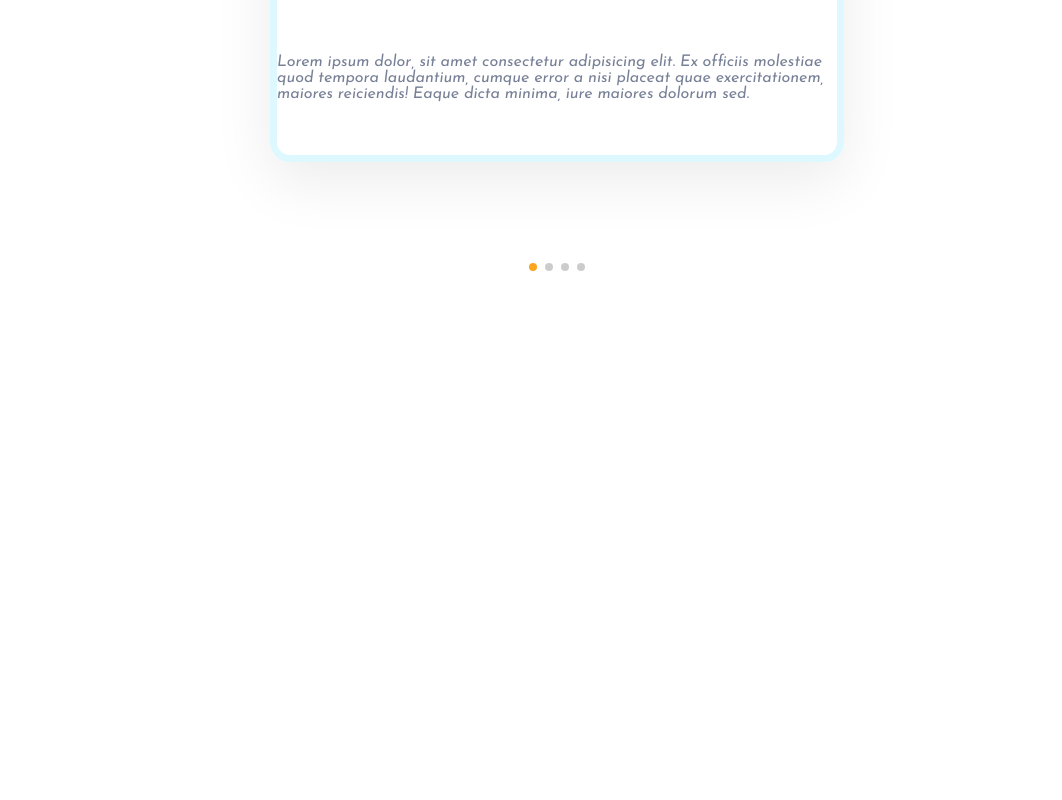
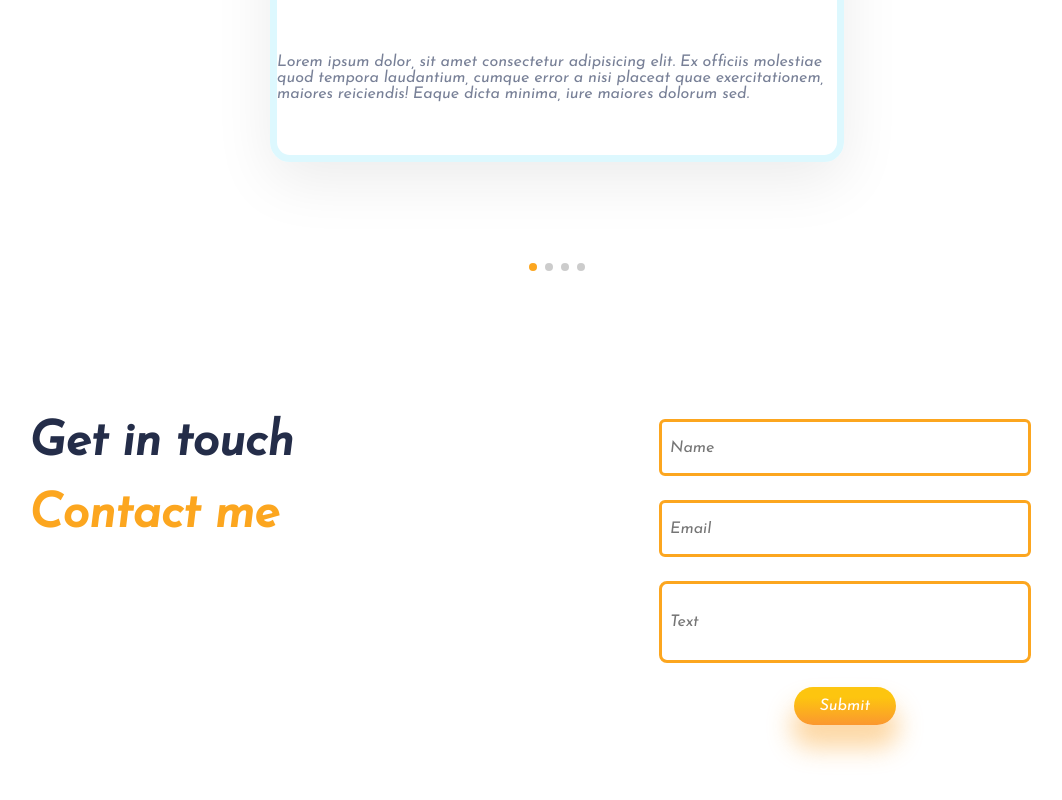
Before and after one commit to Pranishkafle6175/PotfolioReactjs, a React (Create React App) app: page / in a window 1280 px wide. Shown: the part 3145-3945 px from the top of the page, without its empty margins (83-1145 px from the left). Before the commit the page ends 3532 px from the top, so only its background shows below. Built offline with nearby package versions, Linux system fonts and the light colour scheme.

Commit message:
Contact UI Done

```diff
--- a/package.json
+++ b/package.json
@@ -3,9 +3,11 @@
   "version": "0.1.0",
   "private": true,
   "dependencies": {
+    "@emailjs/browser": "^3.11.0",
     "@testing-library/jest-dom": "^5.14.1",
     "@testing-library/react": "^12.0.0",
     "@testing-library/user-event": "^13.2.1",
+    "emailjs": "^4.0.3",
     "react": "^17.0.2",
     "react-dom": "^17.0.2",
     "react-scripts": "5.0.0",
--- a/src/App.js
+++ b/src/App.js
@@ -6,6 +6,7 @@ import CardDiv from './Component/CardDiv/CardDiv';
 import Experience from './Component/Experience/Experience';
 import Projects from './Component/Projects/Projects';
 import Testimonials from './Component/Testimonials/Testimonials';
+import Contact from './Component/Contact/Contact';
 
 
 function App() {
@@ -18,6 +19,7 @@ function App() {
       <Experience/>
       <Projects />
       <Testimonials />
+      <Contact />
       </div>
   );
 }
--- /dev/null
+++ b/src/Component/Contact/Contact.css
@@ -0,0 +1,73 @@
+.c-wrapper {
+  display: flex;
+  justify-content: space-between;
+  height: 70vh;
+  margin-top: 3rem;
+}
+
+.left,
+.right {
+  flex: 1; /* Equal flex distribution between left and right */
+}
+
+.left {
+  display: flex;
+  flex-direction: column;
+}
+
+.left span:nth-of-type(1) {
+  font-size: 3rem;
+  font-weight: bold;
+  margin: 0 3rem 1.5rem 3rem;
+}
+
+.left span:nth-of-type(2) {
+  font-size: 3rem;
+  font-weight: bold;
+  color: var(--orange);
+  margin: 0 3rem 1.5rem 3rem;
+
+}
+
+.right form {
+  display: flex;
+  flex-direction: column;
+  align-items: center;
+  gap: 1.5rem;
+}
+
+.user:nth-of-type(1){
+  border-radius: 6px;
+  height: 35px;
+  width: 350px;
+  outline:none;
+  border-color: var(--orange);
+  border: 3px solid var(--orange);
+  font-size: 16px;
+  padding: 0.5rem;
+
+}
+
+.user:nth-of-type(2){
+  border-radius: 6px;
+  height: 35px;
+  width: 350px;
+
+  /* This will absically have no outline when we click on the text area */
+  outline:none;
+  border-color: var(--orange);
+  border: 3px solid var(--orange);
+  font-size: 16px;
+  padding: 0.5rem;
+}
+
+.user:nth-of-type(3){
+  border-radius: 8px;
+  height: 60px;
+  width: 350px;
+  outline:none;
+  border-color: var(--orange);
+  border: 3px solid var(--orange);
+  font-size: 16px;
+  padding: 0.5rem;
+}
--- /dev/null
+++ b/src/Component/Contact/Contact.jsx
@@ -0,0 +1,24 @@
+import React from 'react'
+import './Contact.css'
+
+const Contact = () => {
+  return (
+    <div className="c-wrapper">
+        <div className="left">
+            <span>Get in touch</span>
+            <span>Contact me</span>
+        </div>
+        <div className="right">
+            <form>
+                <input type="text" name='user_name' className='user' placeholder="Name"/>
+                <input type="email" name='user_email' className='user' placeholder="Email"/>
+                <input type="text" name='message' className='user' placeholder="Text"/>
+                <input type="submit" name='button' className=' button' placeholder="Send"/>
+
+            </form>
+        </div>
+    </div>
+  )
+}
+
+export default Contact
--- a/src/Component/Testimonials/Testimonials.css
+++ b/src/Component/Testimonials/Testimonials.css
@@ -50,7 +50,6 @@
     justify-content: space-evenly;
     height: 19rem;
     width: 35rem;
-
     background: rgba(255, 255, 255, 0.26);
     border: 7px solid var(--blueCard);
     box-shadow: var(--boxShadow);
--- a/src/Component/Testimonials/Testimonials.jsx
+++ b/src/Component/Testimonials/Testimonials.jsx
@@ -43,7 +43,6 @@ const Testimonials = () => {
 
       </div>
       <Swiper
-        // install Swiper modules
         modules={[Pagination]}
         slidesPerView={1}
         pagination={{ clickable: true }}
```
Also changed, not shown: 1 other file (tests, documents, lock files or other folders).
